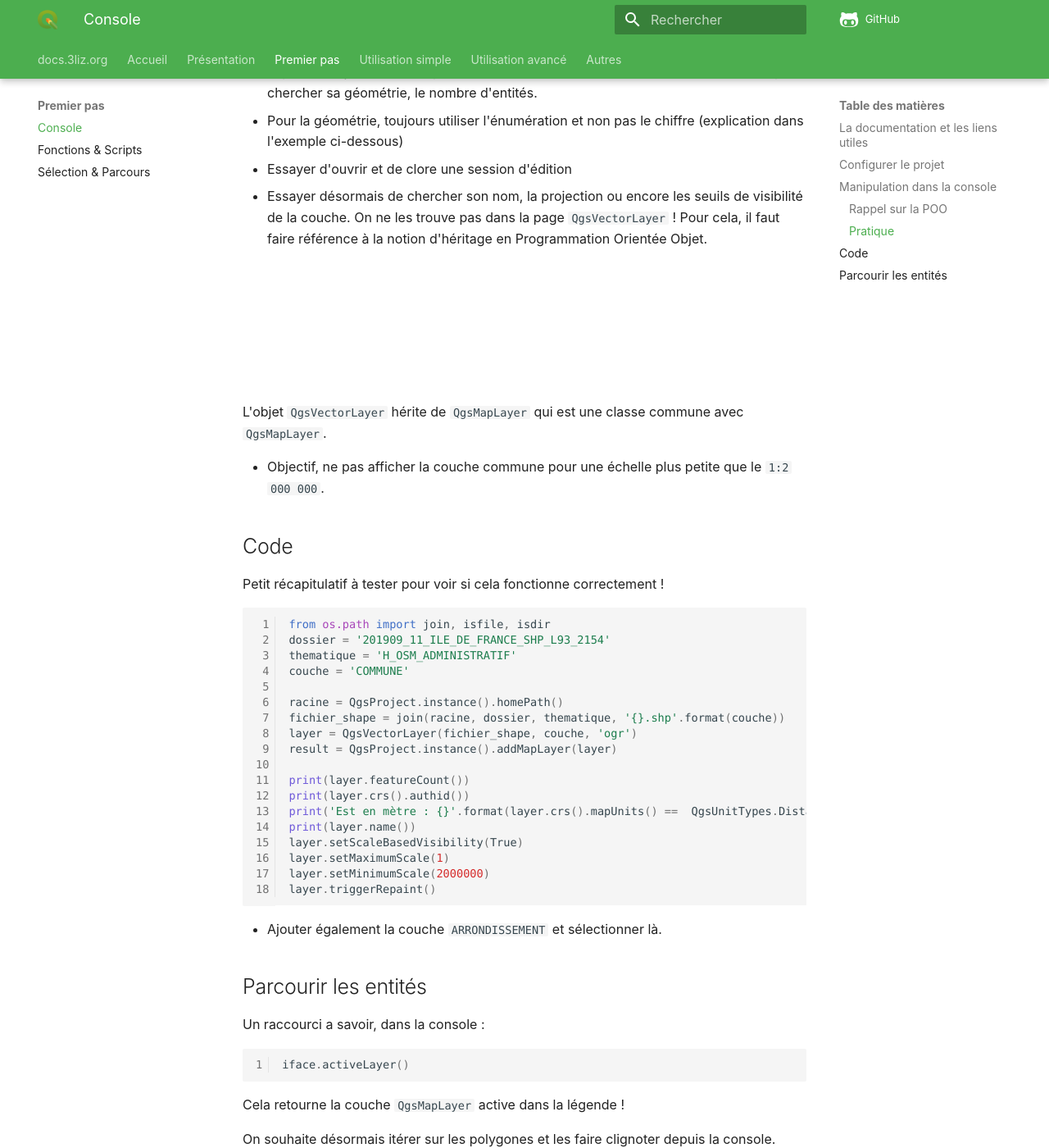
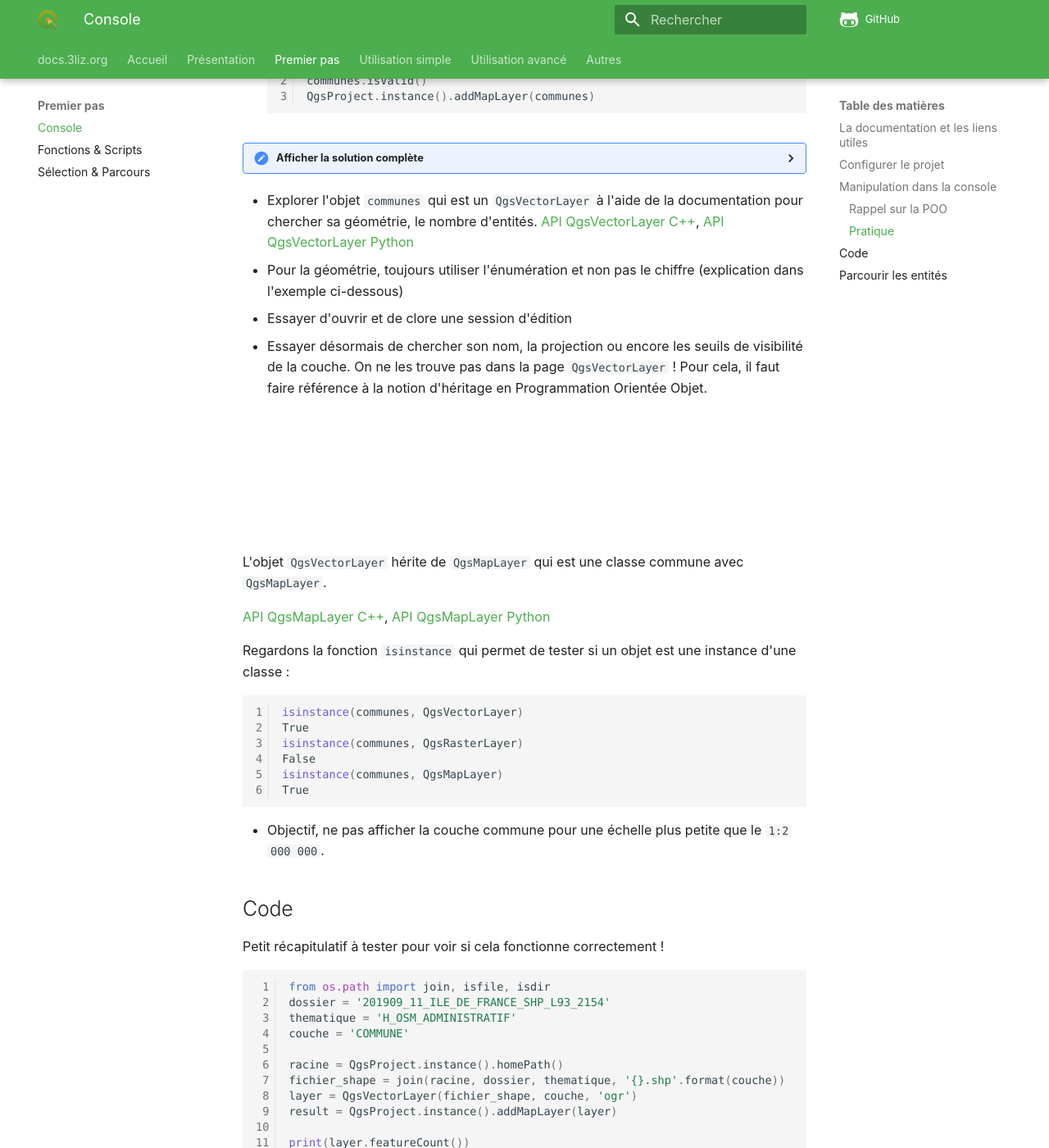
Before and after one commit to 3liz/formation-pyqgis, an MkDocs documentation site: the page built from docs/console.md, in a window 1280 px wide and 1400 px high, scrolled down 3874 px. Shown: the whole window at 82% size. Built offline with MkDocs 1.6.1 and Material for MkDocs 9.7.7, drawn with Linux system fonts in a browser that asks for light colours; nearby versions of some CDN libraries; comment, search, counter and statistics services are not loaded; some of the changed text lies outside the part shown.

Commit message:
Add links

````diff
--- a/docs/console.md
+++ b/docs/console.md
@@ -100,6 +100,12 @@ project.fileName()
 ```
 * Ajoutons un titre à notre projet, recherchons donc `title` dans la page : `setTitle` dans la classe
   [QgsProject](https://qgis.org/api/classQgsProject.html).
+
+!!! warning
+    Il est important de bien pouvoir lire la signature des **méthodes**.
+    La méthode `title` retourne une **QString** et **ne prend pas** de paramètre.
+    La méthode `setTitle` retourne **rien**, (**void**) mais elle prend un paramètre, une **QString**.
+
 * Objectif, ajouter une couche vecteur contenu dans un dossier fils :
     * Recherchons dans l'API le dossier racine du projet. *Indice*, en informatique, on appelle souvent cela le `home`.
     * Nous allons utiliser le module `os.path` pour manipuler les dossiers.
@@ -152,6 +158,7 @@ QgsProject.instance().addMapLayer(communes)
 
 * Explorer l'objet `communes` qui est un `QgsVectorLayer` à l'aide de la documentation pour chercher sa
   géométrie, le nombre d'entités.
+  [API QgsVectorLayer C++](https://qgis.org/api/classQgsVectorLayer.html), [API QgsVectorLayer Python](https://qgis.org/pyqgis/3.16/core/QgsVectorLayer.html)
 * Pour la géométrie, toujours utiliser l'énumération et non pas le chiffre (explication dans l'exemple
   ci-dessous)
 * Essayer d'ouvrir et de clore une session d'édition
@@ -184,6 +191,19 @@ QgsMapLayer <-- QgsRasterLayer
 ```
 
 L'objet `QgsVectorLayer` hérite de `QgsMapLayer` qui est une classe commune avec `QgsMapLayer`.
+
+[API QgsMapLayer C++](https://qgis.org/api/classQgsMapLayer.html), [API QgsMapLayer Python](https://qgis.org/pyqgis/3.16/core/QgsMapLayer.html)
+
+Regardons la fonction `isinstance` qui permet de tester si un objet est une instance d'une classe :
+
+```python
+isinstance(communes, QgsVectorLayer)
+True
+isinstance(communes, QgsRasterLayer)
+False
+isinstance(communes, QgsMapLayer)
+True
+```
 
 * Objectif, ne pas afficher la couche commune pour une échelle plus petite que le `1:2 000 000`.
 
````
Also changed, not shown: docs/memo-python.md (+7 -2 lines).
